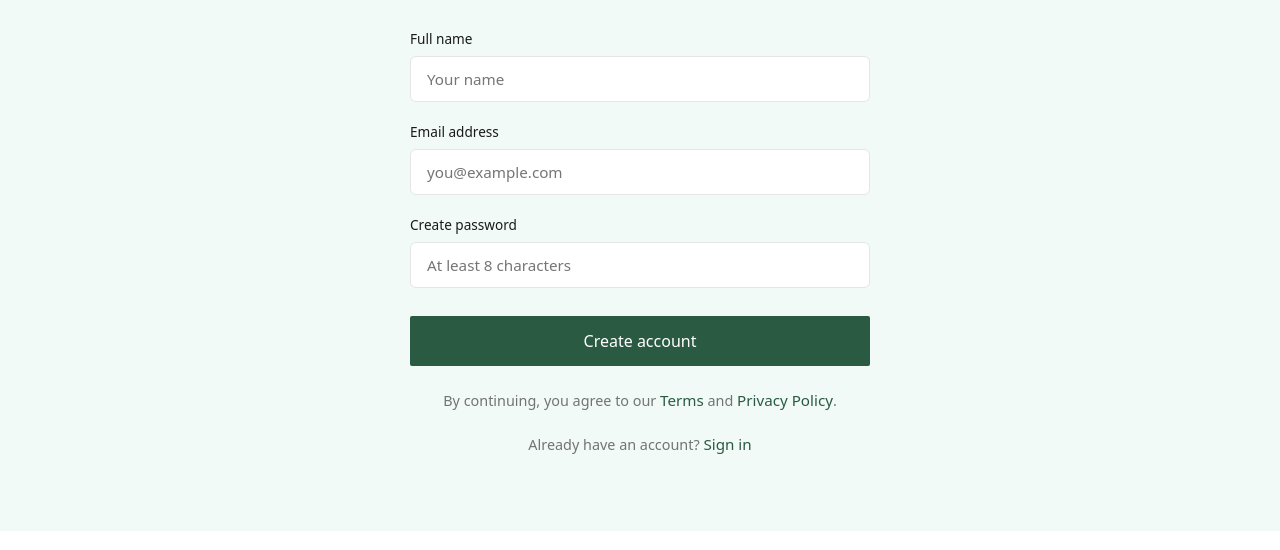
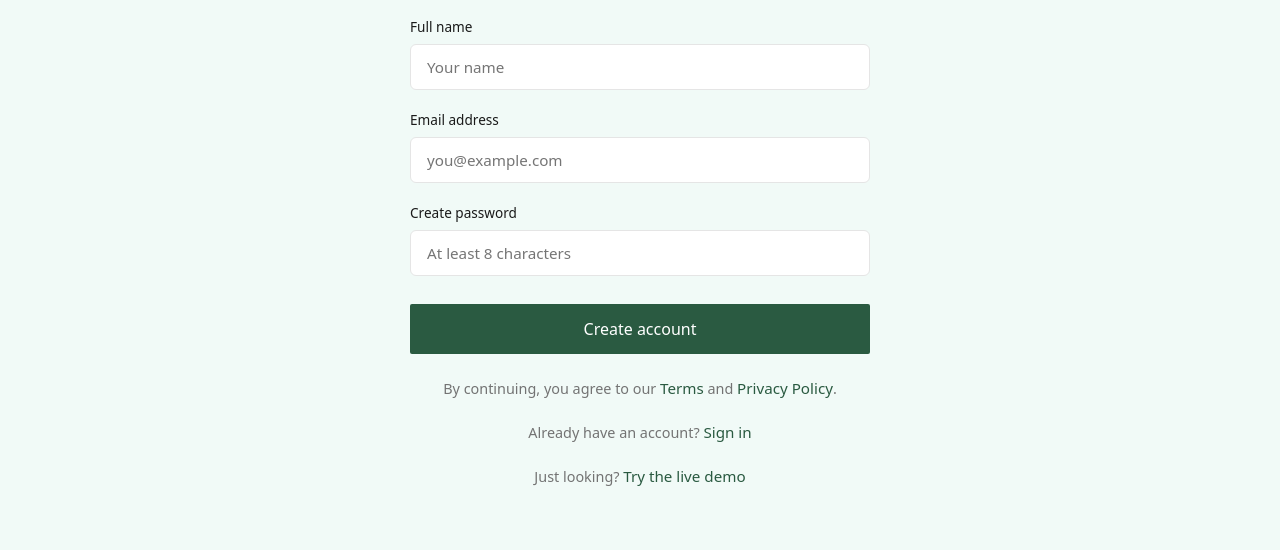
Before and after one commit to debug-soham/CarbonWise, a plain HTML site: page frontend/register.html in a window 1280 px wide. Shown: the part 269-819 px from the top of the page. Drawn offline with Linux system fonts and the light colour scheme; a web font is replaced by a local one.

Commit message:
Offer the live demo on the register page

```diff
--- a/frontend/register.html
+++ b/frontend/register.html
@@ -45,6 +45,9 @@
                 <div class="link-group">
                     Already have an account? <a href="signin.html">Sign in</a>
                 </div>
+                <div class="link-group">
+                    Just looking? <a href="dashboard.html" data-demo>Try the live demo</a>
+                </div>
             </div>
 
         </div>
```
